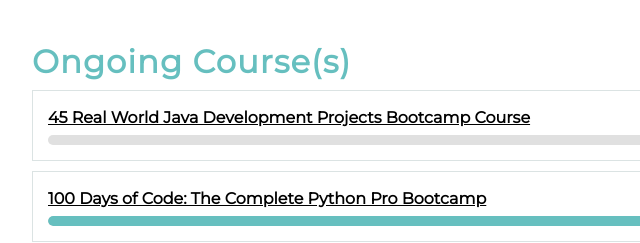
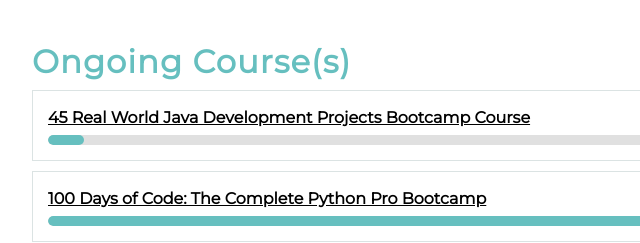
Before and after one commit to ritujane78/ritujane78.github.io, a plain HTML site: page index.html in a window 1280 px wide. Shown: the part 2700-2943 px from the top of the page, 0-640 px from the left. Drawn offline with nearby package versions, Linux system fonts and the light colour scheme.

Commit message:
update progress

```diff
--- a/index.html
+++ b/index.html
@@ -169,7 +169,7 @@
                 <strong>45 Real World Java Development Projects Bootcamp Course</strong>
             </a>
             <div class="progress-bar">
-                <div class="progress" style="width: 0%;"></div>
+                <div class="progress" style="width: 3%;"></div>
             </div>
         </li>
 
```
